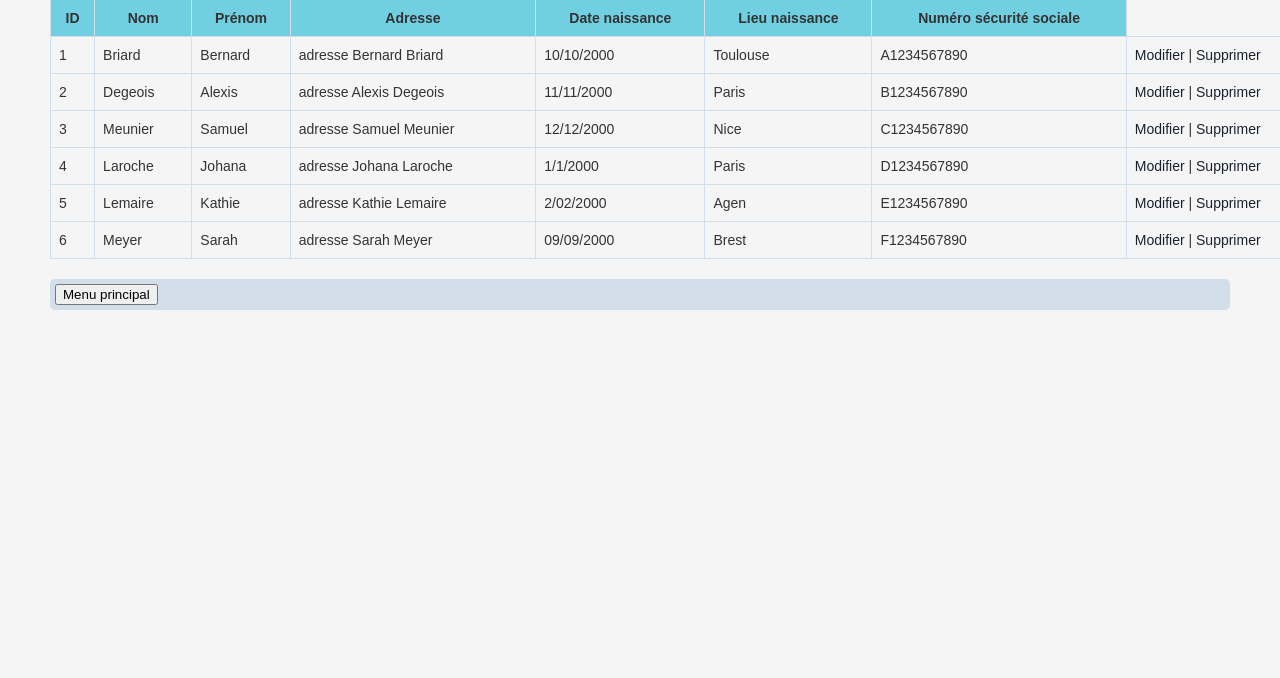
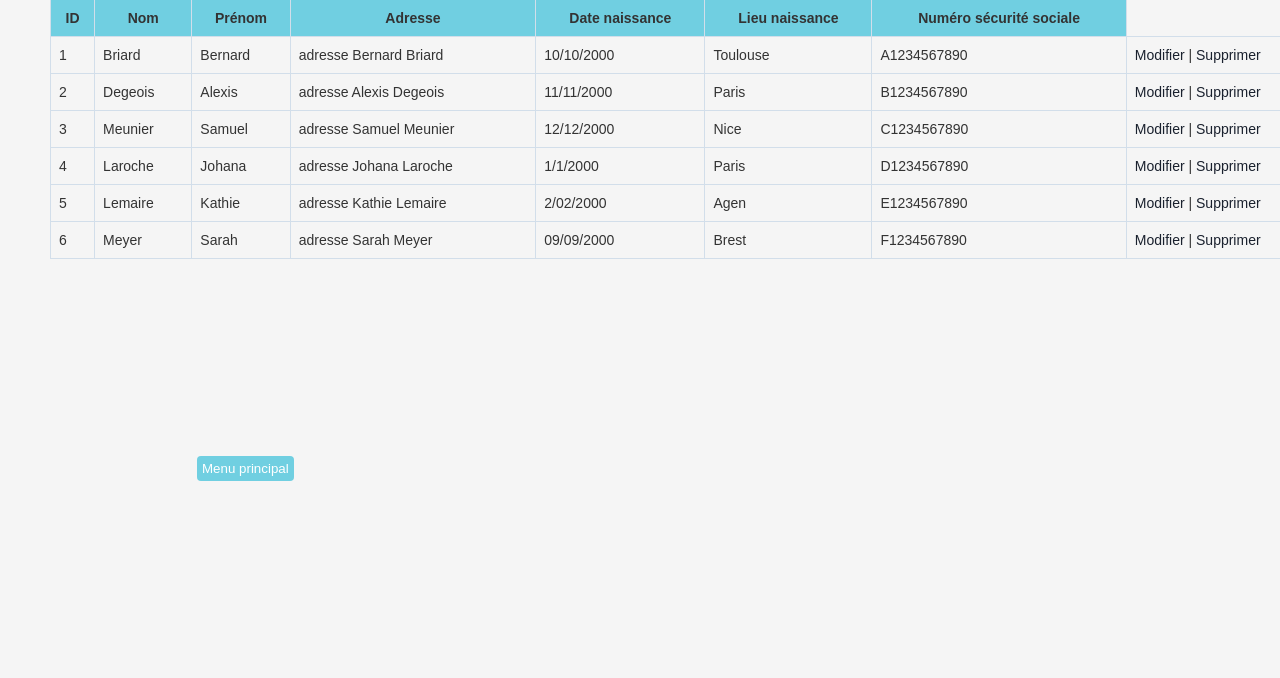
Before and after one commit to henitsu/projetPHP2023, a PHP site: page /PHP/affichage.php in a window 1280 px wide; the page is wider, and only the part inside the window is pictured. Shown: the part 221-899 px from the top of that part. Before the commit the page ends 531 px from the top of that part, so only its background shows below. Run offline with PHP 8.4, Linux system fonts and the light colour scheme; data comes from the database, SQL or seed files in the repository.

Commit message:
Update affichage.css

```diff
--- a/CSS/affichage.css
+++ b/CSS/affichage.css
@@ -31,11 +31,19 @@ a:hover {
 }
 
 #menu{
-    margin-top: 20px;
-    margin-left: 50px;
-    margin-right: 50px;
-    margin-bottom: 20px;
+    margin-top: 10%;
+    margin-left: 10%;
+    margin-right: 10%;
+    margin-bottom: 10%;
+    padding: 5%;
+}
+
+button{
+    background-color: #70CFE1;
+    color: white;
     padding: 5px;
-    border-radius: 5px;
-    background-color: #D2DEEA;
+    margin: 5px;
+    border: 10px;
+    border-radius: 4px;
+    cursor: pointer;
 }
```
